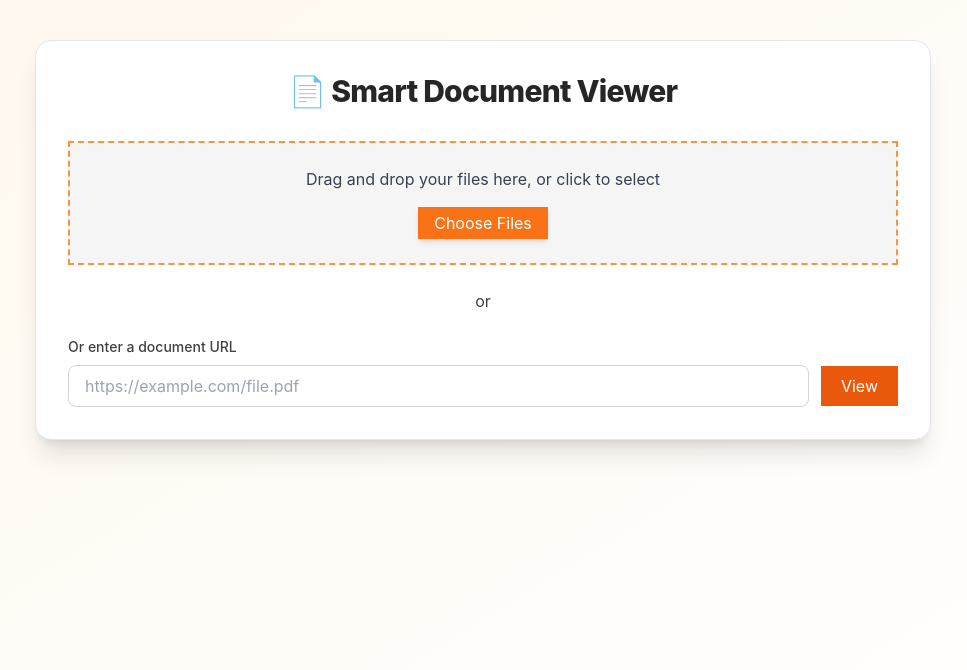
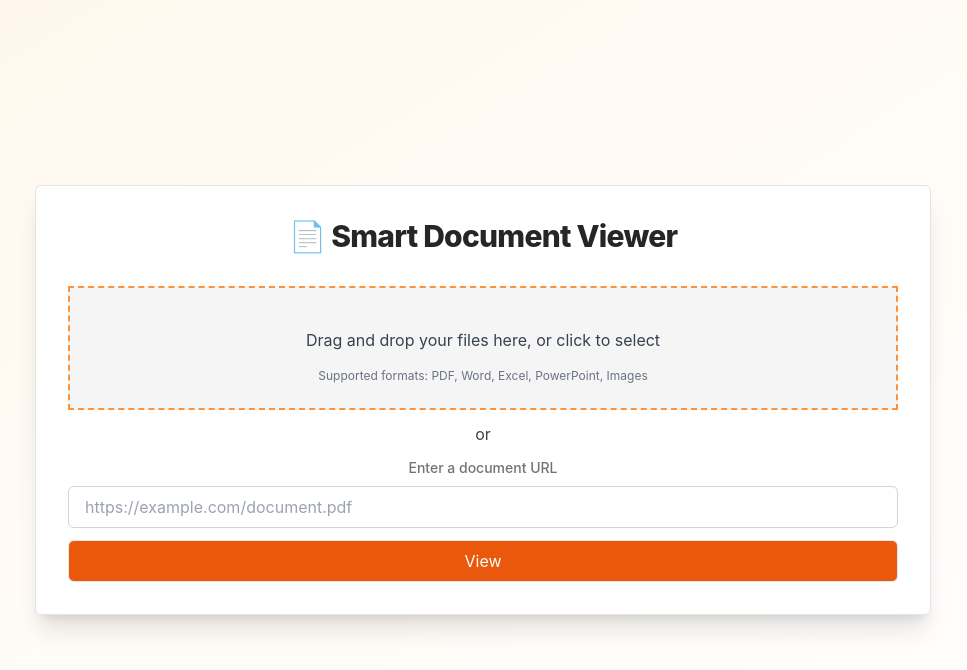
Before and after one commit to SoorajVp/docx-text-editor, a React (Vite) app in the folder client/: page /document in a window 1280 px wide. Shown: the top 670 px of the page, without its empty margins (157-1124 px from the left). Built offline with nearby package versions, Linux system fonts and the light colour scheme.

Commit message:
Document view page added

```diff
--- a/client/src/components/document/DocViewer.jsx
+++ b/client/src/components/document/DocViewer.jsx
@@ -1,17 +1,17 @@
-import React from 'react'
+import React from 'react';
 import DocViewer, { DocViewerRenderers } from "@cyntler/react-doc-viewer";
 import "@cyntler/react-doc-viewer/dist/index.css";
-import "./Document.css"
+import "./Document.css";
 
-const DocumentViewer = ({ url, mime_type }) => {
+const DocumentViewer = ({ file, url }) => {
     return (
-
         <DocViewer
-            documents={[{ uri: url }]} style={{ height: '100%' }}
+            documents={[file ? { file } : { uri: url }]}
             pluginRenderers={DocViewerRenderers}
+            style={{ height: '100%' }}
             className="h-max w-full max-w-screen-md overflow-auto shadow-lg"
         />
-    )
-}
+    );
+};
 
-export default DocumentViewer
+export default DocumentViewer;
--- a/client/src/components/document/DocumentList.jsx
+++ b/client/src/components/document/DocumentList.jsx
@@ -26,7 +26,7 @@ const DocumentList = ({ documents, listType, loading }) => {
                                             <IoIosDocument size={35} className='text-gray-500' />
                                             <div className="flex-row pl-2">
                                                 <p className="text-gray-900 dark:text-gray-100 -mb-1 text-sm md:text-base truncate overflow-hidden whitespace-nowrap w-64 ">{item?.file_name}</p>
-                                                <span className="text-neutral-500 text-xs ">{getFileSizeInMB(item?.size)+ " - " + formatDate(item?.createdAt)} </span>
+                                                <span className="text-neutral-500 text-xs ">{getFileSizeInMB(item?.size) + " - " + formatDate(item?.createdAt)} </span>
                                             </div>
 
                                         </div>
@@ -57,11 +57,10 @@ const DocumentList = ({ documents, listType, loading }) => {
                                         className="text-center border border-neutral-300 hover:border-orange-400 dark:hover:border-orange-600 dark:border-neutral-700 bg-neutral-100 dark:bg-black p-5 shadow-md transition duration-500 ease-in-out"
                                     >
                                         <IoIosDocument size={60} className='text-gray-500 mx-auto -mb-3' />
-                                        {/* <img src={getFileIcon(item?.mime_type)} alt="LOGO" className="w-8 h-8 object-cover object-center" /> */}
                                         <span className="text-neutral-500 text-xs ">{getFileSizeInMB(item?.size)}</span>
-                                        <p className="text-gray-900 dark:text-gray-100 -mb-1">{item?.file_name}</p>
-                                        <p className="text-neutral-500 text-xs mt-1">{formatDate(item?.updatedAt)}</p>
-
+                                        <p className="text-gray-900 dark:text-gray-100 -mb-1 text-sm md:text-base truncate overflow-hidden whitespace-nowrap ">{item?.file_name}</p>
+                                        <p className="text-neutral-500 text-xs mt-1">{formatDate(item?.createdAt)}</p>
+                                        <p className="text-neutral-500 text-xs mt-1">Modified - {formatDate(item?.updatedAt)}</p>
                                     </Link>
                                 ))}
                     </ul>
--- a/client/src/components/layout/Header.jsx
+++ b/client/src/components/layout/Header.jsx
@@ -11,7 +11,7 @@ const Header = () => {
     <header className="flex w-full items-center justify-between bg-neutral-300 z-20 dark:bg-black px-6 py-3 font-serif border-b border-gray-400 dark:border-gray-600">
       <div className="flex items-center gap-2">
         <Link to="/get-started" className="flex items-center gap-1 truncate uppercase text-lg font-semibold text-neutral-700 dark:text-gray-200">
-          <IoFileTrayFullSharp size={25} /> <span className=""></span> Documate
+          <IoFileTrayFullSharp size={25} /> <span className="bg-gradient-to-r from-gray-500 to-black dark:to-white bg-clip-text text-transparent">Documate</span>
         </Link>
       </div>
       <div className="flex items-center justify-betwee  space-x-2 gap-5 dark:text-white text-neutral-800">
--- a/client/src/pages/DocumentPage.jsx
+++ b/client/src/pages/DocumentPage.jsx
@@ -1,103 +1,244 @@
-import React, { useState, useRef } from "react";
-import DocumentViewer from "../components/document/DocViewer";
+import React, { useState, useRef, useEffect } from "react";
 import { useSelector } from "react-redux";
+import DocViewer  from "@cyntler/react-doc-viewer";
+import { Document, Page } from 'react-pdf';
 
 const DocumentPage = () => {
     const [fileUrl, setFileUrl] = useState(null);
     const [inputUrl, setInputUrl] = useState("");
     const [selectedFile, setSelectedFile] = useState(null);
+    const [error, setError] = useState(null);
+    const [isLoading, setIsLoading] = useState(false);
+    const [numPages, setNumPages] = useState(null);
     const fileInputRef = useRef();
     const { darkMode } = useSelector((store) => store.user);
+
+    const supportedDocs = [
+        { fileName: 'Document', uri: '' } // Placeholder, will be replaced
+    ];
 
     const handleFileChange = (e) => {
         const file = e.target.files[0];
         if (file) {
-            const url = URL.createObjectURL(file);
-            setFileUrl(url);
-            setSelectedFile(file);
+            // Validate file type
+            const validTypes = [
+                'application/pdf',
+                'application/msword',
+                'application/vnd.openxmlformats-officedocument.wordprocessingml.document',
+                'application/vnd.ms-excel',
+                'application/vnd.openxmlformats-officedocument.spreadsheetml.sheet',
+                'application/vnd.ms-powerpoint',
+                'application/vnd.openxmlformats-officedocument.presentationml.presentation',
+                'text/plain',
+                'image/jpeg',
+                'image/png'
+            ];
+
+            if (!validTypes.includes(file.type)) {
+                setError('Unsupported file type. Please upload a document, spreadsheet, presentation, PDF, or image.');
+                return;
+            }
+
+            setError(null);
+            setIsLoading(true);
+
+            // Create object URL for the file
+            const fileObjectUrl = URL.createObjectURL(file);
+
+            setSelectedFile({
+                file,
+                url: fileObjectUrl,
+                fileName: file.name,
+                fileType: file.type
+            });
+            setFileUrl(null);
             setInputUrl("");
+            setIsLoading(false);
         }
     };
 
     const handleUrlView = () => {
+        if (!inputUrl) {
+            setError('Please enter a valid URL');
+            return;
+        }
+
+        // Basic URL validation
+        try {
+            new URL(inputUrl);
+        } catch (e) {
+            setError('Please enter a valid URL');
+            return;
+        }
+
+        setError(null);
+        setIsLoading(true);
+
+        // Check if URL points to a supported document
+        const supportedExtensions = [
+            '.pdf', '.doc', '.docx', '.txt',
+            '.xls', '.xlsx', '.ppt', '.pptx',
+            '.jpg', '.jpeg', '.png'
+        ];
+        const hasValidExtension = supportedExtensions.some(ext =>
+            inputUrl.toLowerCase().endsWith(ext)
+        );
+
+        if (!hasValidExtension) {
+            setError('URL must point to a supported document format');
+            setIsLoading(false);
+            return;
+        }
+
         setFileUrl(inputUrl);
         setSelectedFile(null);
+        setIsLoading(false);
     };
 
     const handleDrop = (e) => {
         e.preventDefault();
         const file = e.dataTransfer.files[0];
         if (file) {
-            const url = URL.createObjectURL(file);
-            setFileUrl(url);
-            setSelectedFile(file);
-            setInputUrl("");
+            // Simulate file input change
+            const event = {
+                target: {
+                    files: [file]
+                }
+            };
+            handleFileChange(event);
         }
     };
 
-    console.log('fileUrl', fileUrl)
+    const handleDragOver = (e) => {
+        e.preventDefault();
+        e.dataTransfer.dropEffect = 'copy';
+    };
 
-    const handleDragOver = (e) => e.preventDefault();
+    const onDocumentLoadSuccess = ({ numPages }) => {
+        setNumPages(numPages);
+    };
+
+    // Clean up object URLs when component unmounts
+    useEffect(() => {
+        return () => {
+            if (selectedFile?.url) {
+                URL.revokeObjectURL(selectedFile.url);
+            }
+        };
+    }, [selectedFile]);
+
+    const docs = [
+        {
+            uri: fileUrl || selectedFile?.url,
+            fileName: selectedFile?.fileName || "Document",
+            fileType: selectedFile?.fileType || "application/pdf"
+        }
+    ];
 
     return (
         <div className={`min-h-screen ${darkMode === "true" ? "dark" : ""}`}>
-            <div className="min-h-screen px-4 py-10 flex flex-col items-center bg-gradient-to-br from-orange-50 to-white dark:from-neutral-900 dark:to-neutral-800 transition-colors duration-300">
-                <div className="w-full max-w-4xl bg-white dark:bg-neutral-900 border border-neutral-200 dark:border-neutral-700 rounded-2xl shadow-xl p-8 space-y-8">
+            <div className="min-h-screen px-4 py-10 flex items-center justify-center bg-gradient-to-br from-orange-50 to-white dark:from-neutral-900 dark:to-neutral-800 transition-colors duration-300">
+                <div className="w-full max-w-4xl bg-white dark:bg-neutral-900 border border-neutral-200 dark:border-neutral-700 rounded-md shadow-xl p-8 space-y-8">
                     <h1 className="text-3xl font-extrabold text-center tracking-tight text-neutral-800 dark:text-white">
                         📄 Smart Document Viewer
                     </h1>
 
-                    <div className="space-y-6">
+                    <div className="space-y-3">
                         {/* Drag & Drop Area */}
                         <div
-                            className="border-2 border-dashed border-orange-400 bg-neutral-100 dark:bg-neutral-800 p-6 flex flex-col items-center justify-center space-y-4 cursor-pointer"
+                            className={`border-2 border-dashed ${error ? 'border-red-500' : 'border-orange-400'} bg-neutral-100 dark:bg-neutral-800 p-6 flex flex-col items-center justify-center space-y-4 cursor-pointer`}
                             onDragOver={handleDragOver}
                             onDrop={handleDrop}
+                            onClick={() => fileInputRef.current?.click()}
                         >
+                            <input
+                                ref={fileInputRef}
+                                type="file"
+                                className="hidden"
+                                onChange={handleFileChange}
+                                accept=".pdf,.doc,.docx,.txt,.xls,.xlsx,.ppt,.pptx,.jpg,.jpeg,.png"
+                            />
                             <p className="text-center text-gray-700 dark:text-gray-300">
                                 Drag and drop your files here, or click to select
                             </p>
-                            <input
-                                type="file"
-                                className="hidden"
-                                id="fileUpload"
-                                onChange={handleFileChange}
-                            />
-                            <label
-                                htmlFor="fileUpload"
-                                className="px-4 py-1 bg-orange-500 hover:bg-orange-600 text-white shadow-md transition duration-300"
-                            >
-                                Choose Files
-                            </label>
+                            <p className="text-xs text-gray-500 dark:text-gray-400">
+                                Supported formats: PDF, Word, Excel, PowerPoint, Images
+                            </p>
                         </div>
                         <p className="text-center text-neutral-700 dark:text-neutral-300">or</p>
                         {/* URL input */}
                         <div>
-                            <label className="block text-sm font-medium mb-2 text-neutral-700 dark:text-neutral-300">
-                                Or enter a document URL
+                            <label className="block text-center text-sm font-medium mb-2 text-neutral-500 ">
+                                Enter a document URL
                             </label>
                             <div className="flex items-center gap-3">
                                 <input
                                     type="text"
-                                    placeholder="https://example.com/file.pdf"
+                                    placeholder="https://example.com/document.pdf"
                                     value={inputUrl}
-                                    onChange={(e) => setInputUrl(e.target.value)}
-                                    className="flex-grow px-4 py-2 rounded-lg border border-neutral-300 dark:border-neutral-600 bg-white dark:bg-neutral-800 text-neutral-900 dark:text-neutral-100 focus:outline-none focus:ring-2 focus:ring-orange-500 transition"
+                                    onChange={(e) => {
+                                        setInputUrl(e.target.value);
+                                        setError(null);
+                                    }}
+                                    className="flex-grow px-4 py-2 rounded-md border border-neutral-300 dark:border-neutral-600 bg-white dark:bg-neutral-800 text-neutral-900 dark:text-neutral-100 focus:outline-none focus:ring-1 focus:ring-orange-500 transition"
+                                    onKeyPress={(e) => e.key === 'Enter' && handleUrlView()}
                                 />
-                                <button
-                                    onClick={handleUrlView}
-                                    className="px-5 py-2 bg-orange-600 text-white hover:bg-orange-700 transition"
-                                >
-                                    View
-                                </button>
                             </div>
+                            <button
+                                onClick={handleUrlView}
+                                disabled={isLoading}
+                                className={`mt-3 px-5 py-2 w-full bg-orange-600 text-white hover:bg-orange-700 transition ease-in-out duration-500 rounded-md border ${isLoading ? 'opacity-50 cursor-not-allowed' : ''}`}
+                            >
+                                {isLoading ? 'Loading...' : 'View'}
+                            </button>
                         </div>
+
+                        {/* Error message */}
+                        {error && (
+                            <div className="mt-2 p-3 bg-red-100 dark:bg-red-900/30 text-red-700 dark:text-red-300 rounded-md">
+                                {error}
+                            </div>
+                        )}
                     </div>
 
                     {/* Viewer */}
-                    {fileUrl && (
+                    {(fileUrl || selectedFile) && !isLoading && (
                         <div className="mt-6 border border-neutral-300 dark:border-neutral-700 rounded-xl overflow-hidden h-[75vh] shadow-inner">
-                            <DocumentViewer url={fileUrl} />
+                            <div className="h-full w-full">
+                                <DocViewer
+                                    documents={docs}
+                                    config={{
+                                        header: {
+                                            disableHeader: false,
+                                            disableFileName: false,
+                                            retainURLParams: false
+                                        },
+                                        loadingRenderer: {
+                                            overrideComponent: () => (
+                                                <div className="flex items-center justify-center h-full">
+                                                    <div className="animate-spin rounded-full h-12 w-12 border-t-2 border-b-2 border-orange-500"></div>
+                                                </div>
+                                            )
+                                        },
+                                        noRenderer: {
+                                            overrideComponent: ({ document, fileName }) => (
+                                                <div className="flex items-center justify-center h-full">
+                                                    <div className="text-center p-4">
+                                                        <p className="text-lg font-medium text-neutral-700 dark:text-neutral-300">
+                                                            Cannot display {fileName}
+                                                        </p>
+                                                        <p className="text-sm text-neutral-500 dark:text-neutral-400">
+                                                            The document format is not supported for preview.
+                                                        </p>
+                                                    </div>
+                                                </div>
+                                            )
+                                        }
+                                    }}
+                                    theme={darkMode === "true" ? "dark" : "light"}
+                                    style={{ height: '100%' }}
+                                />
+                            </div>
                         </div>
                     )}
                 </div>
```
